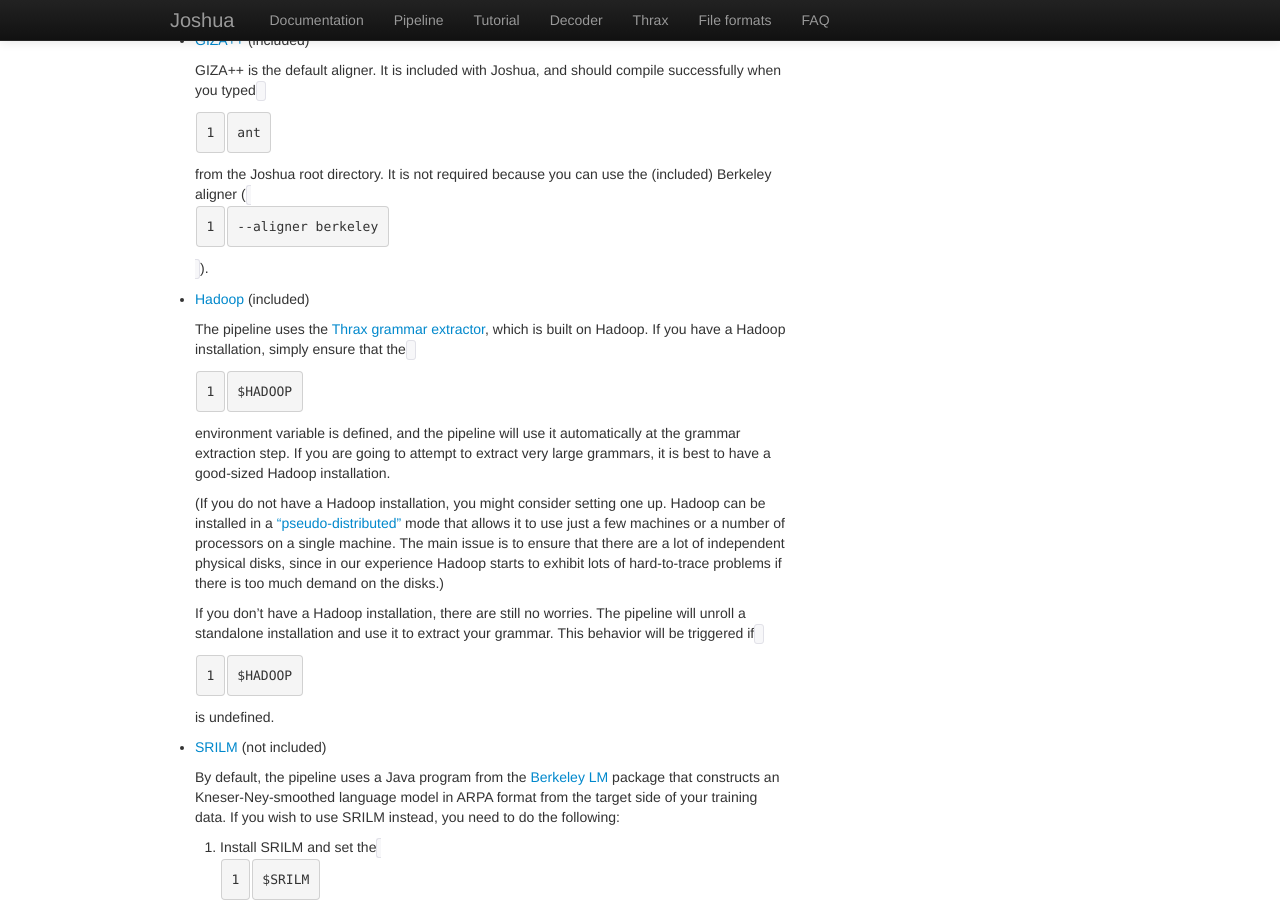
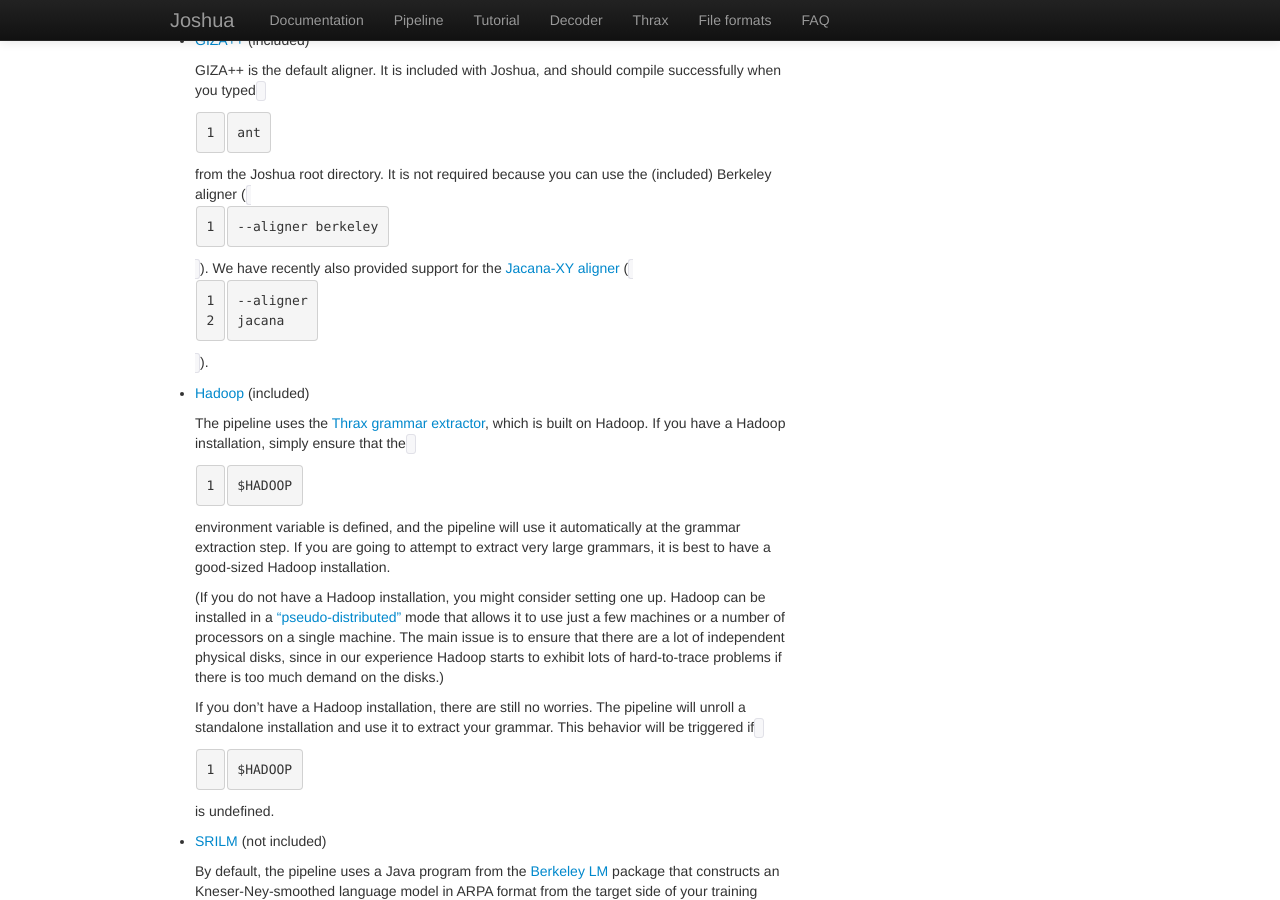
Before and after one commit to joshua-decoder/joshua-decoder.github.com, a Jekyll site: the page built from 5.0/pipeline.md, in a window 1280 px wide and 900 px high, scrolled down 807 px. Built offline with Jekyll 4.4.1, drawn with Linux system fonts in a browser that asks for light colours; nearby versions of some CDN libraries; library files that are not in the unit come from our copies; comment, search, counter and statistics services are not loaded; some of the changed text lies outside the part shown.

Commit message:
Added notes about Jacana

```diff
--- a/5.0/pipeline.md
+++ b/5.0/pipeline.md
@@ -40,7 +40,9 @@
 
    GIZA++ is the default aligner.  It is included with Joshua, and should compile successfully when
    you typed `ant` from the Joshua root directory.  It is not required because you can use the
-   (included) Berkeley aligner (`--aligner berkeley`).
+   (included) Berkeley aligner (`--aligner berkeley`). We have recently also provided support
+   for the [Jacana-XY aligner](http://code.google.com/p/jacana-xy/wiki/JacanaXY) (`--aligner
+   jacana`).
 
 -  [Hadoop](http://hadoop.apache.org/) (included)
 
@@ -403,7 +405,7 @@
 
 The pipeline parameters affecting alignment are:
 
--   `--aligner ALIGNER` {giza (default), berkeley}
+-   `--aligner ALIGNER` {giza (default), berkeley, jacana}
 
     Which aligner to use.  The default is [GIZA++](http://code.google.com/p/giza-pp/), but
     [the Berkeley aligner](http://code.google.com/p/berkeleyaligner/) can be used instead.  When
```
